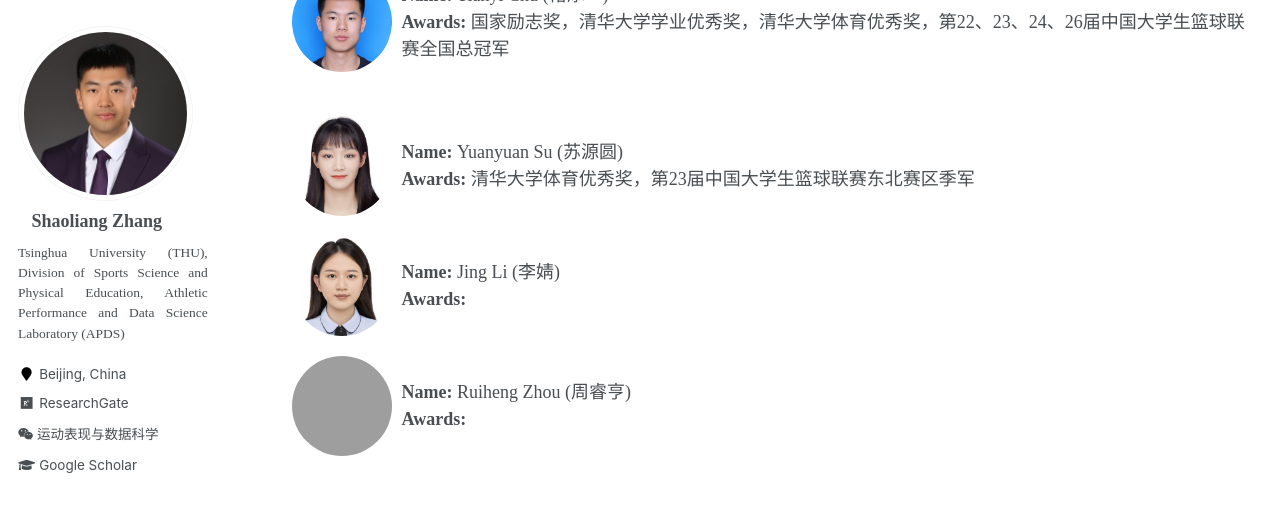
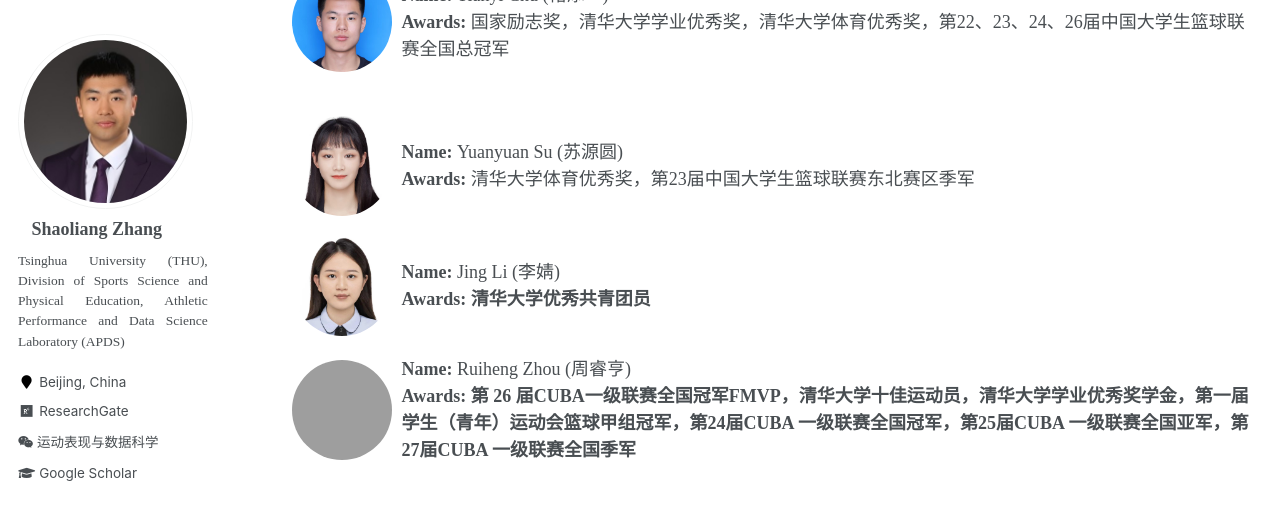
Before and after one commit to sportssuper/ZSL, a Jekyll site: the page built from _pages/lab.md, in a window 1280 px wide and 900 px high, scrolled down 601 px. Shown: the top 520 px of the window. Built offline with Jekyll 4.4.1, drawn with Linux system fonts in a browser that asks for light colours; a script that is not in the unit is left out.

Commit message:
Update lab.md

```diff
--- a/_pages/lab.md
+++ b/_pages/lab.md
@@ -100,7 +100,7 @@
   <div style="flex-grow: 1;">
     <p style="margin: 0; line-height: 1.5;">
       <strong>Name: </strong>Jing Li (李婧)<br>
-      <strong>Awards: </strong>
+      <strong>Awards: 清华大学优秀共青团员</strong>
     </p>
   </div>
 </div>
@@ -116,7 +116,7 @@
   <div style="flex-grow: 1;">
     <p style="margin: 0; line-height: 1.5;">
       <strong>Name: </strong>Ruiheng Zhou (周睿亨)<br>
-      <strong>Awards: </strong>
+      <strong>Awards: 第 26 届CUBA一级联赛全国冠军FMVP，清华大学十佳运动员，清华大学学业优秀奖学金，第一届学生（青年）运动会篮球甲组冠军，第24届CUBA 一级联赛全国冠军，第25届CUBA 一级联赛全国亚军，第27届CUBA 一级联赛全国季军</strong>
     </p>
   </div>
 </div>
```
